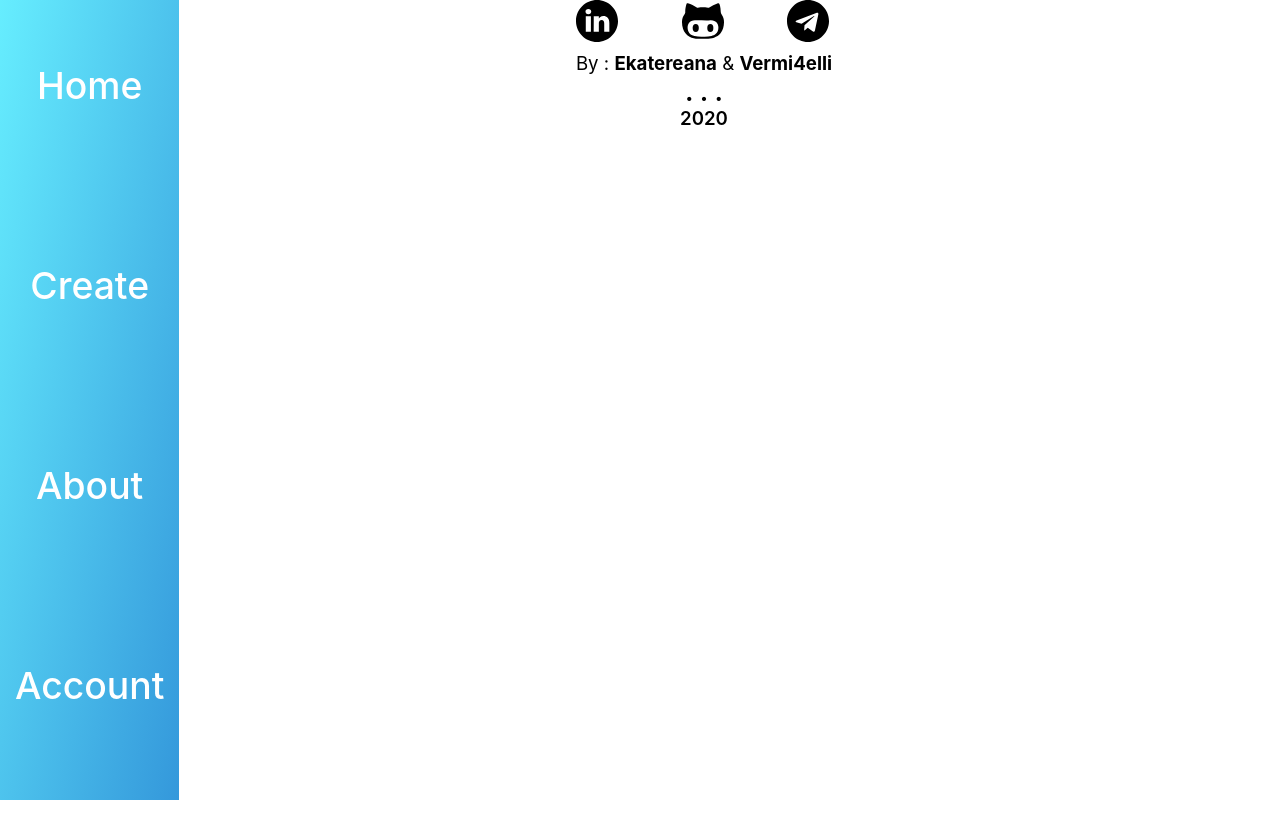
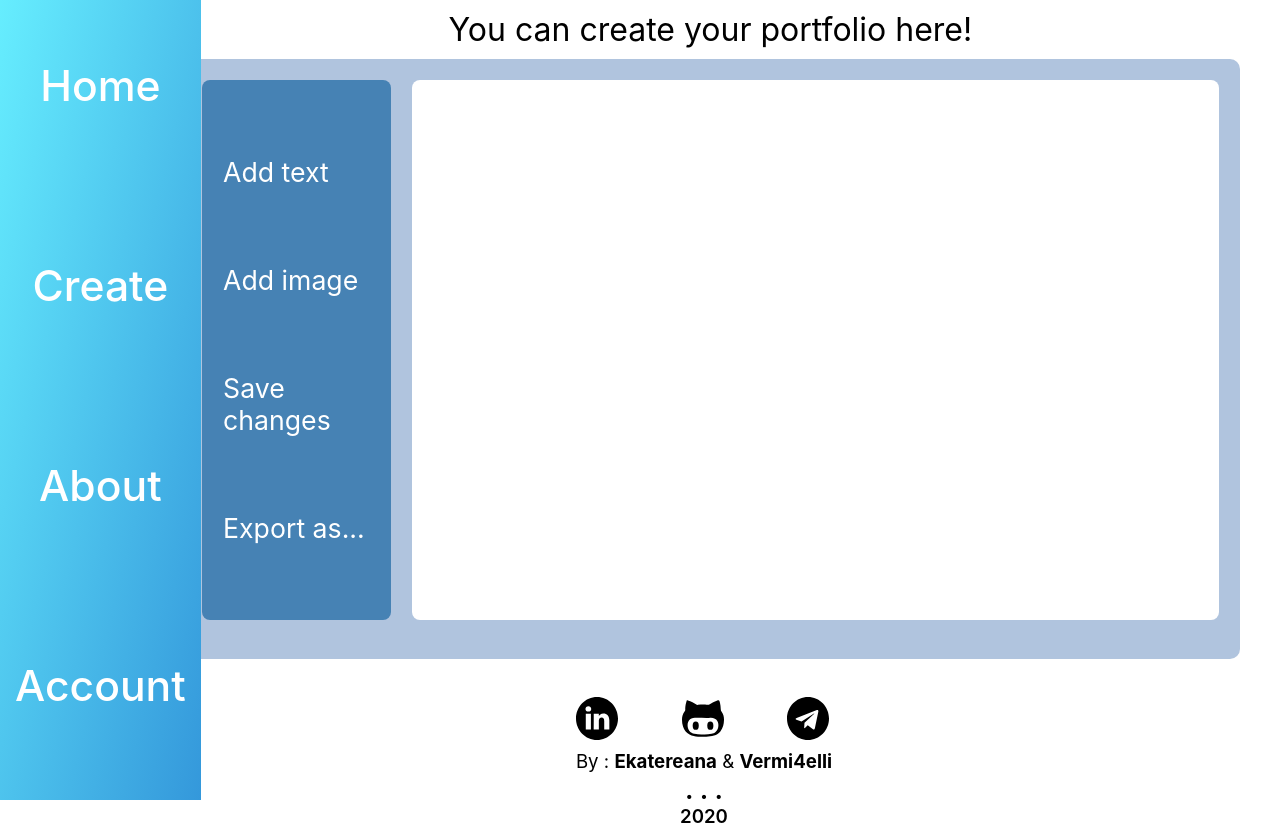
Before and after one commit to Ekatereana/Portfolio-constructor, a React (Create React App) app in the folder frontend/: page /create-new-portfolio in a window 1280 px wide. Before the commit the page ends 800 px from the top, so only its background shows below. Built offline with nearby package versions, Linux system fonts and the light colour scheme.

Commit message:
Adding the canvas for the moving elements

```diff
--- a/frontend/src/App.js
+++ b/frontend/src/App.js
@@ -11,6 +11,9 @@ import './Components/Container/Container.css';
 
 import HomePage from './Components/HomePage/HomePage';
 import './Components/HomePage/HomePage.css';
+
+import Create from './Components/Create/Create';
+import './Components/Create/Create.css';
 
 import Main from './Components/Main/Main';
 import './Components/Main/Main.css';
@@ -26,6 +29,7 @@ function App () {
         <div className="vertical-panel">
           <Route path="/home" component={HomePage}/>
           <Route path="/main" component={Main}/>
+          <Route path="/create-new-portfolio" component={Create}/>
           <Route path="/registration" component={Container}/>
           <Footer/>
         </div>
--- /dev/null
+++ b/frontend/src/Components/Canvas/Canvas.css
@@ -0,0 +1,39 @@
+.canvas {
+    height: 600px;
+    width: 93%;
+    background: lightsteelblue;
+    border-radius: 10px;
+    display: flex;
+    flex-direction: row;
+}
+
+.edit-menu {
+    height: 90%;
+    width: 14%;
+    display: flex;
+    flex-direction: column;
+    justify-content: space-evenly;
+    margin: 2% 0 0 2%;
+    padding: 0 2% 0 2%;
+    background: steelblue;
+    border-radius: 8px;
+}
+
+.edit-item {
+    font-weight: normal;
+    color: white;
+    font-size: 20pt;
+    transition: 0.3s;
+}
+
+.edit-item:hover {
+    color: #314760;
+}
+
+.edit-field {
+    height: 90%;
+    width: 77%;
+    margin: 2% 2% 0 2%;
+    background: white;
+    border-radius: 8px;
+}
--- /dev/null
+++ b/frontend/src/Components/Canvas/Canvas.js
@@ -0,0 +1,19 @@
+import React from 'react';
+import './Canvas.css';
+
+const Canvas = () => {
+  return (
+    <div className="canvas">
+      <div className="edit-menu">
+        <a className="edit-item">Add text</a>
+        <a className="edit-item">Add image</a>
+        <a className="edit-item">Save changes</a>
+        <a className="edit-item">Export as...</a>
+      </div>
+      <div className="edit-field">
+      </div>
+    </div>
+  );
+};
+
+export default Canvas;
--- /dev/null
+++ b/frontend/src/Components/Create/Create.css
@@ -0,0 +1,12 @@
+.edit-table {
+    margin: 0 0 3% 11%;
+    align-self:  center;
+    display: flex;
+    flex-direction: column;
+    align-items: center;
+}
+
+.heading {
+    font-size: 24pt;
+    margin: 10px;
+}
--- /dev/null
+++ b/frontend/src/Components/Create/Create.js
@@ -0,0 +1,17 @@
+// eslint-disable-next-line no-unused-vars
+import React from 'react';
+import './Create.css';
+
+import Canvas from '../Canvas/Canvas';
+import '../Canvas/Canvas.css';
+
+const Create = () => {
+  return (
+    <div className="edit-table">
+      <p className="heading">You can create your portfolio here!</p>
+      <Canvas />
+    </div>
+  );
+};
+
+export default Create;
--- a/frontend/src/Components/Main/Main.css
+++ b/frontend/src/Components/Main/Main.css
@@ -1,5 +1,5 @@
 .main-container {
-	margin-left: 10%;
+	margin-left: 12%;
 	align-self:  center;
 	display: flex;
 	flex-direction: column;
--- a/frontend/src/Components/Menu/Menu.css
+++ b/frontend/src/Components/Menu/Menu.css
@@ -16,6 +16,7 @@
 }
 
 a {
+    font-size: 32pt;
     font-weight: 500;
     color: white;
     transition: 0.5s;
@@ -27,7 +28,7 @@ p {
 
 a:link {
     text-decoration: none;
-    font-size: 28pt;
+    font-size: 32pt;
 }
 
 a:hover {
```
Also changed, not shown: frontend/src/Components/Container/Container.css (line endings or trailing spaces).
